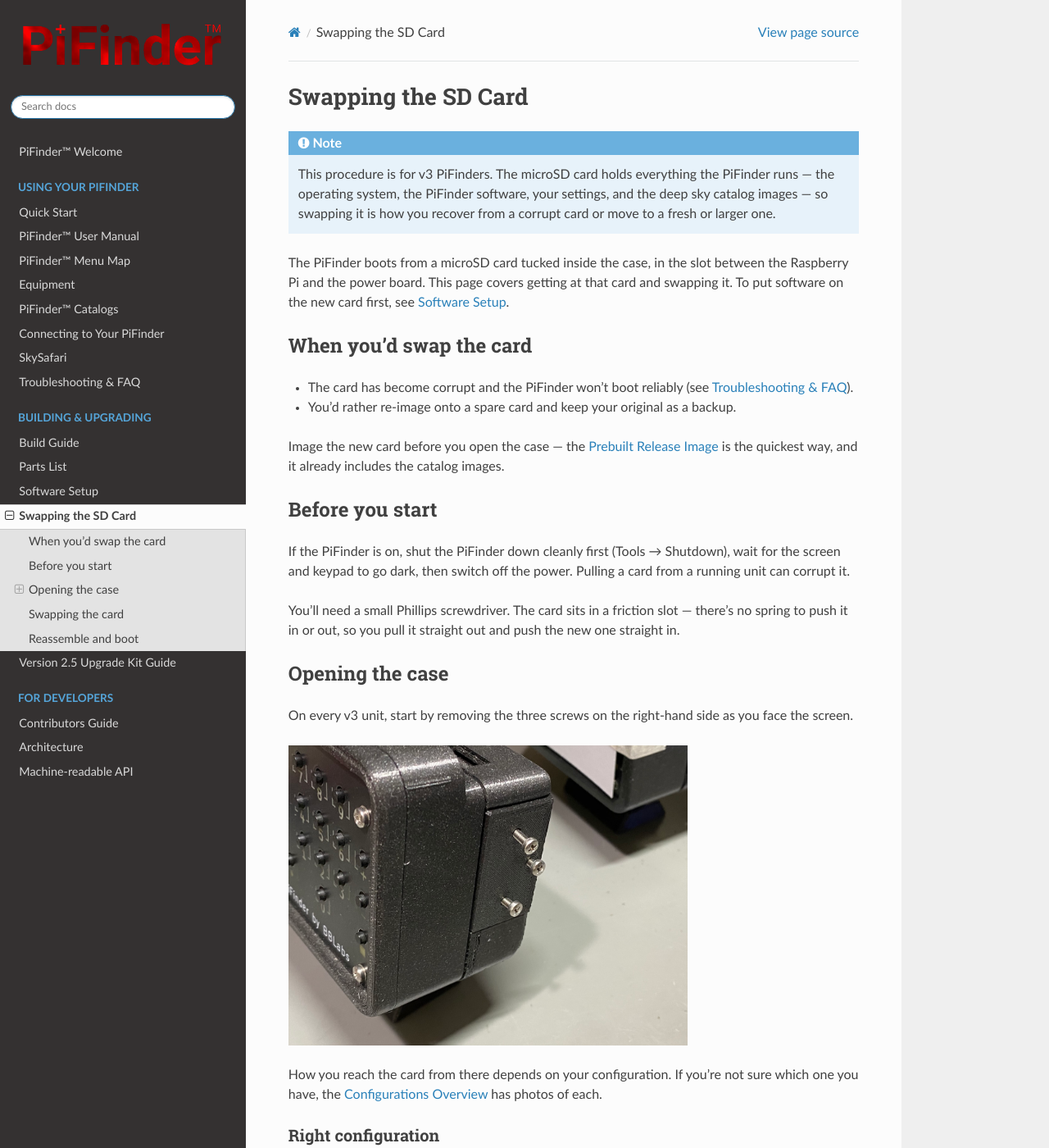
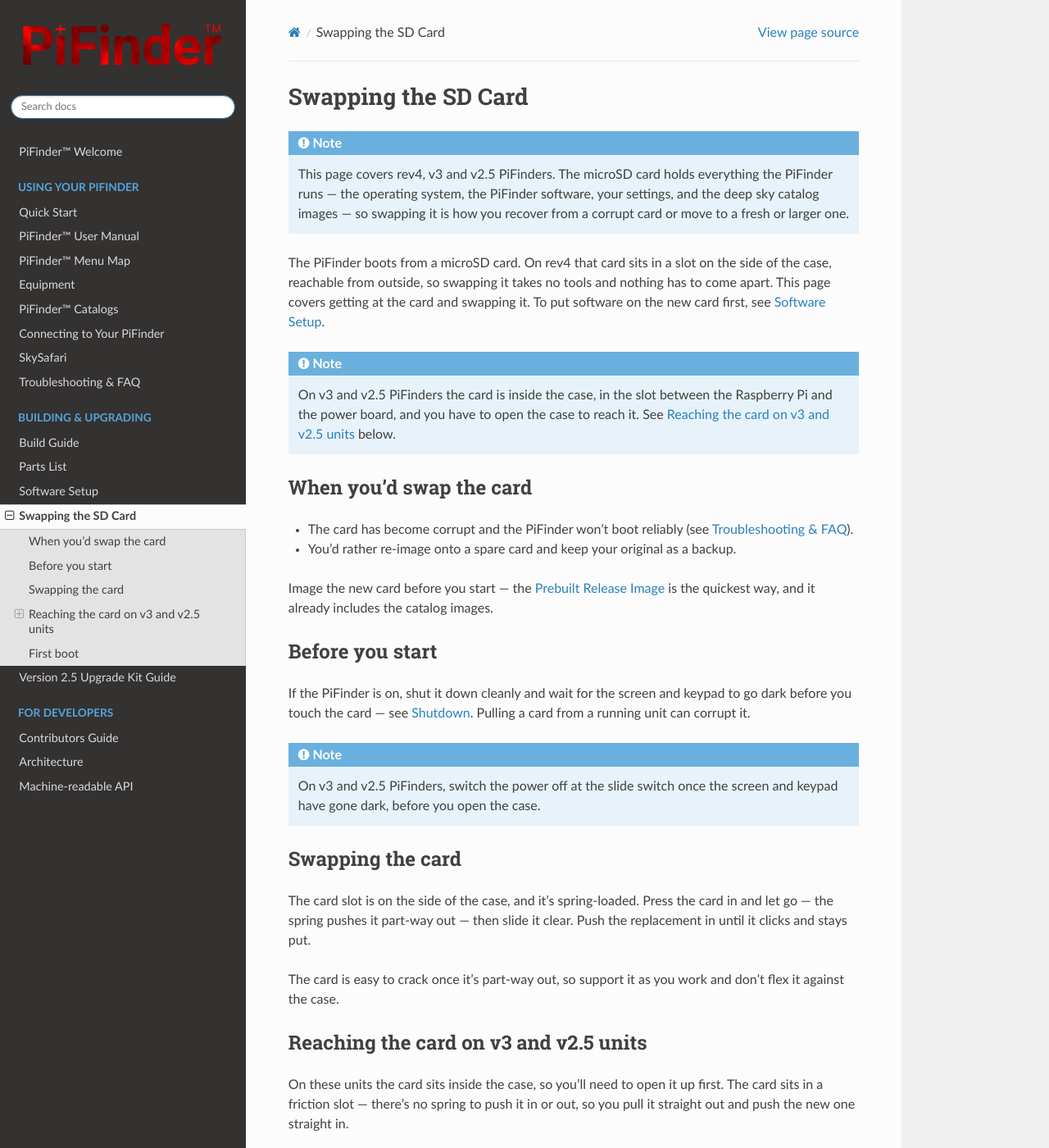
Before and after one commit to brickbots/PiFinder, a Sphinx documentation site: the page built from docs/source/sd_card.rst, in a window 1280 px wide and 1400 px high. Shown: the whole window at 82% size. Built offline with Sphinx 7.4.7 and the Read the Docs theme 3.1.0, drawn with Linux system fonts in a browser that asks for light colours; some of the changed text lies outside the part shown.

Commit message:
docs: rev4 external SD-card access (sd_card.rst) (#578)
* docs: lead sd_card.rst with rev4 external card access

On rev4 the microSD card is reachable from outside the case, in a
spring-loaded slot on the side, so swapping it needs no tools and no
disassembly.  The page described only the v3 procedure — three side
screws, a configuration-dependent way in, and a card wedged between the
Raspberry Pi and the power board.

Restructure per the rev4 docs plan's D1 (rev4 is the default voice):
the one-step rev4 swap now leads, and the whole v3 procedure is kept
intact under a scoped "Reaching the card on a v3 unit" section — the
three screws, the Right/Left/Flat split, the camera-ribbon caution and
the reassembly step.  Defers shutdown detail to user_guide:shutdown
rather than restating a revision-specific gesture here.

Fixes the blanket claims that the card is "tucked inside the case", that
you need a Phillips screwdriver, and that the slot has no spring.

Co-Authored-By: Claude Opus 5 (1M context) <noreply@anthropic.com>

* docs: add v2.5 SD-card access to sd_card.rst

Rich confirmed the v2.5 route: an access door that snaps out, or the
three faceplate screws and the whole shroud slides off.  That is not the
v3 procedure — v3 is three screws on the right-hand side and a
configuration-dependent way in from there — so it gets its own short
subsection rather than being folded into the v3 steps.

Widens the page scope note to rev4, v3 and v2.5, and generalises the
shared reassembly step to cover a door, a cover, a holder or a shroud.

Co-Authored-By: Claude Opus 5 (1M context) <noreply@anthropic.com>

---------

Co-authored-by: Claude Opus 5 (1M context) <noreply@anthropic.com>

```diff
--- a/docs/source/sd_card.rst
+++ b/docs/source/sd_card.rst
@@ -2,15 +2,20 @@ Swapping the SD Card
 ====================
 
 .. note::
-   This procedure is for v3 PiFinders.  The microSD card holds everything the
+   This page covers rev4, v3 and v2.5 PiFinders.  The microSD card holds everything the
    PiFinder runs — the operating system, the PiFinder software, your settings,
    and the deep sky catalog images — so swapping it is how you recover from a
    corrupt card or move to a fresh or larger one.
 
-The PiFinder boots from a microSD card tucked inside the case, in the slot
-between the Raspberry Pi and the power board.  This page covers getting at that
-card and swapping it.  To put software on the new card first, see
-:doc:`Software Setup <software>`.
+The PiFinder boots from a microSD card.  On rev4 that card sits in a slot on the
+side of the case, reachable from outside, so swapping it takes no tools and
+nothing has to come apart.  This page covers getting at the card and swapping it.
+To put software on the new card first, see :doc:`Software Setup <software>`.
+
+.. note::
+   On v3 and v2.5 PiFinders the card is inside the case, in the slot between the
+   Raspberry Pi and the power board, and you have to open the case to reach it.
+   See :ref:`sd_card:reaching the card on v3 and v2.5 units` below.
 
 When you'd swap the card
 ------------------------
@@ -19,26 +24,45 @@ When you'd swap the card
   :doc:`troubleshooting`).
 * You'd rather re-image onto a spare card and keep your original as a backup.
 
-Image the new card before you open the case — the
+Image the new card before you start — the
 :ref:`software:prebuilt release image` is the quickest way, and it already
 includes the catalog images.
 
 Before you start
 ----------------
 
-If the PiFinder is on, shut the PiFinder down cleanly first (Tools → Shutdown), wait for the screen and
-keypad to go dark, then switch off the power.  Pulling a card from a running unit
-can corrupt it.
+If the PiFinder is on, shut it down cleanly and wait for the screen and keypad to
+go dark before you touch the card — see :ref:`user_guide:shutdown`.  Pulling a
+card from a running unit can corrupt it.
 
-You'll need a small Phillips screwdriver.  The card sits in a friction slot —
-there's no spring to push it in or out, so you pull it straight out and push the
-new one straight in.
+.. note::
+   On v3 and v2.5 PiFinders, switch the power off at the slide switch once the
+   screen and keypad have gone dark, before you open the case.
 
-Opening the case
-----------------
+Swapping the card
+-----------------
 
-On every v3 unit, start by removing the three screws on the right-hand side as
-you face the screen.
+The card slot is on the side of the case, and it's spring-loaded.  Press the card
+in and let go — the spring pushes it part-way out — then slide it clear.  Push
+the replacement in until it clicks and stays put.
+
+The card is easy to crack once it's part-way out, so support it as you work and
+don't flex it against the case.
+
+.. TODO(rich): add a rev4 photo of the side SD slot with the card part-ejected.
+
+Reaching the card on v3 and v2.5 units
+--------------------------------------
+
+On these units the card sits inside the case, so you'll need to open it up first.
+The card sits in a friction slot — there's no spring to push it in or out, so you
+pull it straight out and push the new one straight in.
+
+Opening a v3 case
+~~~~~~~~~~~~~~~~~
+
+You'll need a small Phillips screwdriver.  On every v3 unit, start by removing
+the three screws on the right-hand side as you face the screen.
 
 .. image:: images/sd_card/sd_card_remove_screws.jpeg
    :width: 70%
@@ -48,19 +72,19 @@ sure which one you have, the :ref:`build_guide:configurations overview` has
 photos of each.
 
 Right configuration
-~~~~~~~~~~~~~~~~~~~~~
+^^^^^^^^^^^^^^^^^^^
 
 Simply lift off the separate cover held on by the three screws to expose the card.
 
 Left configuration
-~~~~~~~~~~~~~~~~~~~~
+^^^^^^^^^^^^^^^^^^
 
 For the left configuration, the three screws hold the camera assembly in place.
 Gently tilt the camera assembly out of the way to reach the card. Be mindful of
 the cable, but there should be plenty of slack.
 
 Flat configuration
-~~~~~~~~~~~~~~~~~~~
+^^^^^^^^^^^^^^^^^^
 
 The three screws hold one side of the flat cradle. Removing them allows enough flex to
 gently pull the flat holder down to expose the card.  The image below shows this, but
@@ -70,12 +94,20 @@ the camera to access the sd card.
 .. image:: images/sd_card/flat_open.jpeg
    :width: 70%
 
-Swapping the card
------------------
+Opening a v2.5 case
+~~~~~~~~~~~~~~~~~~~
 
-The card sits in the slot between the green Raspberry Pi board and the black
-power board.  The white camera ribbon cable runs nearby — move it gently aside
-if it's in the way, taking care not to crease or unseat it.
+A v2.5 unit has an access door that snaps out to expose the card — no tools
+needed.  The alternative is to undo the three faceplate screws with a small
+Phillips screwdriver and slide the whole shroud off.  Those are the faceplate
+screws, not the side screws a v3 uses.
+
+Removing and replacing the card
+~~~~~~~~~~~~~~~~~~~~~~~~~~~~~~~
+
+The card sits in the slot between the Raspberry Pi board and the power board.
+The white camera ribbon cable runs nearby — move it gently aside if it's in the
+way, taking care not to crease or unseat it.
 
 .. image:: images/sd_card/sd_card_closup.jpg
    :width: 47%
@@ -86,12 +118,15 @@ Grip the card and pull it straight out, then push the replacement straight in
 until it's fully seated.  The card is easy to crack once it's part-way out, so
 support it as you work and don't flex it against the case.
 
-Reassemble and boot
--------------------
+Reassembling
+~~~~~~~~~~~~
 
-Reverse the steps: refit the cover or holder for your configuration, check that
-the camera ribbon is sitting flat and isn't pinched, and replace the three side
-screws — snug, not forced.
+Reverse the steps you took to get in: refit the cover, holder or shroud, check
+that the camera ribbon is sitting flat and isn't pinched, and replace the three
+screws — snug, not forced.  An access door presses back into place on its own.
+
+First boot
+----------
 
 Power the PiFinder on.  The first boot from a freshly imaged card takes longer
 than usual while it expands the filesystem to fill the card, so give it a couple
```
